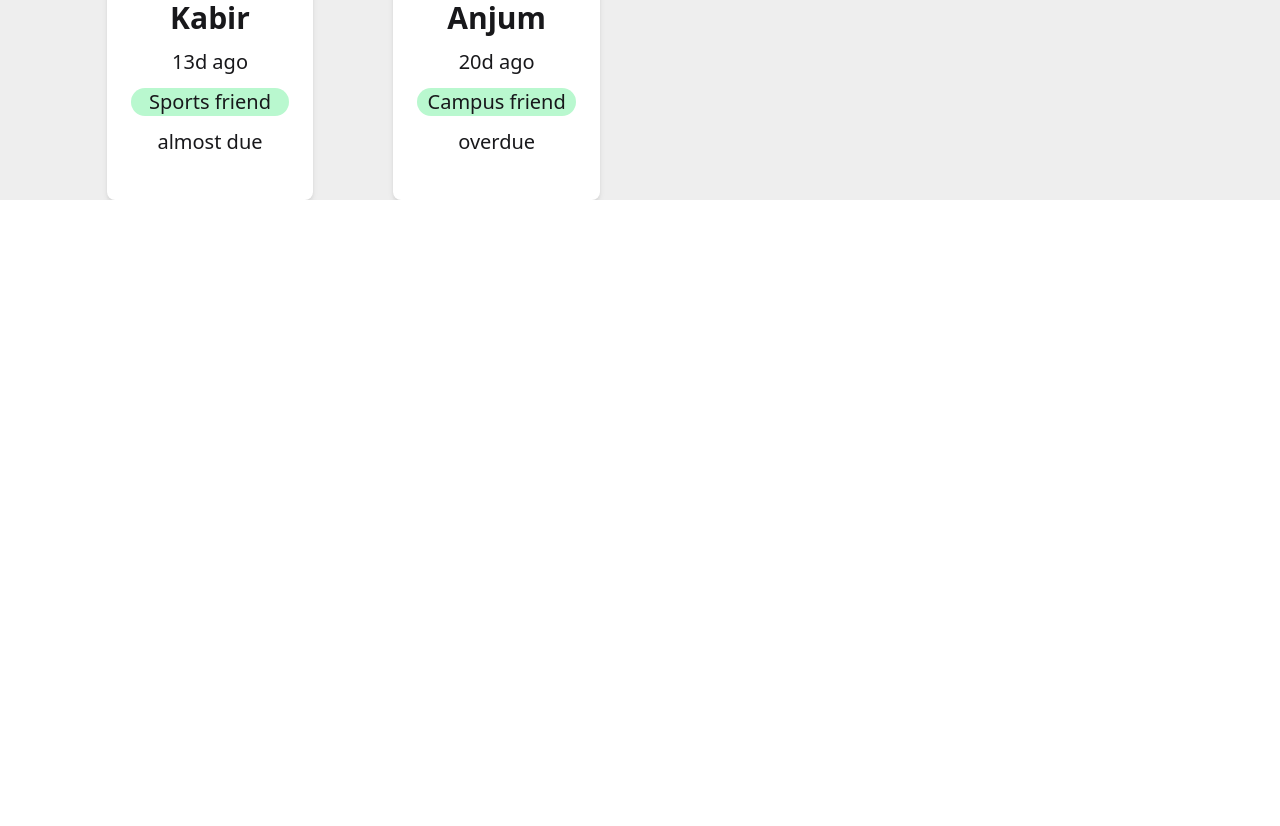
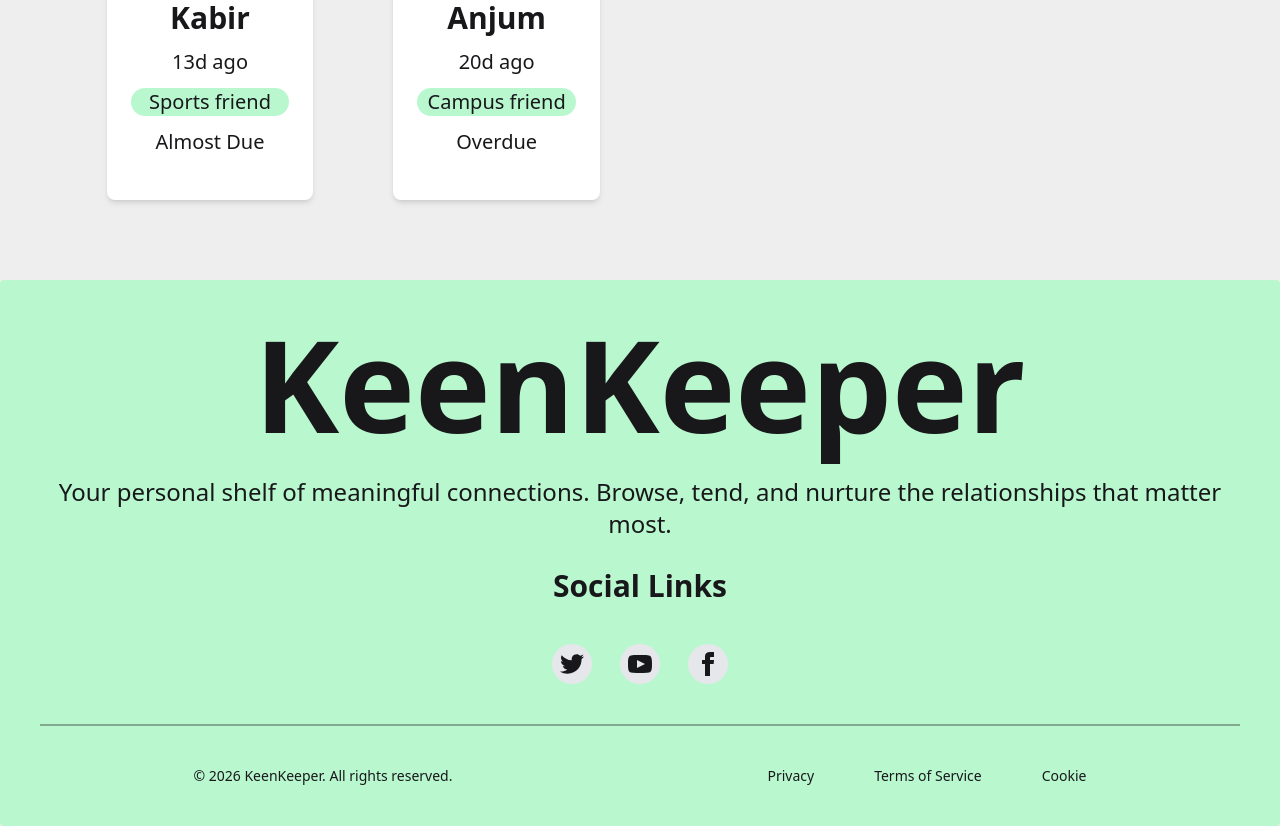
Before and after one commit to Rubelhasan-Hub/keen-keeper, a Next.js app: page / in a window 1280 px wide. Shown: the part 2400-3226 px from the top of the page. Before the commit the page ends 2600 px from the top, so only its background shows below. Built offline with nearby package versions, Linux system fonts and the light colour scheme.

Commit message:
Added the footer sectino in the footer added a project name social links and effect on hover tham and cpyright text

```diff
--- a/public/fd.json
+++ b/public/fd.json
@@ -5,7 +5,7 @@
     "picture": "/image/photo-1.jpeg",
     "email": "arian.hasan01@example.com",
     "days_since_contact": 18,
-    "status": "overdue",
+    "status": "Overdue",
     "tags": ["Close friend"],
     "bio": "Met during a university workshop. Very friendly and supportive.",
     "goal": 14,
@@ -17,7 +17,7 @@
     "picture": "/image/photo-2.jpeg",
     "email": "nusrat.jahan02@example.com",
     "days_since_contact": 9,
-    "status": "on-track",
+    "status": "On-Track",
     "tags": ["Classmate"],
     "bio": "We know each other from campus events and group study sessions.",
     "goal": 14,
@@ -29,7 +29,7 @@
     "picture": "/image/photo-3.jpeg",
     "email": "tamim.rahman03@example.com",
     "days_since_contact": 13,
-    "status": "almost due",
+    "status": "Almost Due",
     "tags": ["Friend"],
     "bio": "Connected through an inter-university tech competition.",
     "goal": 14,
@@ -41,7 +41,7 @@
     "picture": "/image/photo-4.jpeg",
     "email": "mahi.akter04@example.com",
     "days_since_contact": 21,
-    "status": "overdue",
+    "status": "Overdue",
     "tags": ["Debate"],
     "bio": "Met in a debate-related event and stayed in touch since then.",
     "goal": 14,
@@ -53,7 +53,7 @@
     "picture": "/image/photo-5.png",
     "email": "sabbir.ahmed05@example.com",
     "days_since_contact": 6,
-    "status": "on-track",
+    "status": "On-Track",
     "tags": ["Tech friend"],
     "bio": "Known for sharing coding resources and helpful advice.",
     "goal": 14,
@@ -65,7 +65,7 @@
     "picture": "/image/photo-6jpeg.jpeg",
     "email": "farzana.islam06@example.com",
     "days_since_contact": 12,
-    "status": "almost due",
+    "status": "Almost Due",
     "tags": ["Club friend"],
     "bio": "Met through a student club and often talk about study plans.",
     "goal": 14,
@@ -77,7 +77,7 @@
     "picture": "/image/photo-7.jpg",
     "email": "rakib.hossain07@example.com",
     "days_since_contact": 17,
-    "status": "overdue",
+    "status": "Overdue",
     "tags": ["Project mate"],
     "bio": "Worked together on a small academic project and became friends.",
     "goal": 14,
@@ -89,7 +89,7 @@
     "picture": "/image/photo-8jpeg.jpeg",
     "email": "tanjila.noor08@example.com",
     "days_since_contact": 5,
-    "status": "on-track",
+    "status": "On-Track",
     "tags": ["Good friend"],
     "bio": "A very positive person who loves volunteering and teamwork.",
     "goal": 14,
@@ -101,7 +101,7 @@
     "picture": "/image/photo-9.jpeg",
     "email": "imran.kabir09@example.com",
     "days_since_contact": 13,
-    "status": "almost due",
+    "status": "Almost Due",
     "tags": ["Sports friend"],
     "bio": "We met through a campus sports event and became close.",
     "goal": 14,
@@ -113,7 +113,7 @@
     "picture": "/image/photo-10jpeg.jpeg",
     "email": "sadia.anjum10@example.com",
     "days_since_contact": 20,
-    "status": "overdue",
+    "status": "Overdue",
     "tags": ["Campus friend"],
     "bio": "Met at a seminar and kept regular communication for study help.",
     "goal": 14,
--- a/src/app/layout.js
+++ b/src/app/layout.js
@@ -1,6 +1,7 @@
 import { Geist, Geist_Mono } from "next/font/google";
 import "./globals.css";
 import Navbar from "@/components/shared/Navbar/Navbar";
+import Footer from "@/components/shared/Footer/Footer";
 
 const geistSans = Geist({
   variable: "--font-geist-sans",
@@ -25,9 +26,10 @@ export default function RootLayout({ children }) {
       className={`${geistSans.variable} ${geistMono.variable} h-full antialiased`}
     >
       <body className="bg-base-300 min-h-screen text-base-content">
-        <Navbar/>
+        <Navbar />
         {children}
-        </body>
+        <Footer />
+      </body>
     </html>
   );
 }
--- /dev/null
+++ b/src/components/shared/Footer/Footer.jsx
@@ -0,0 +1,61 @@
+const Footer = () => {
+    return (
+        <footer className="footer footer-horizontal footer-center bg-green-200 text-base-content rounded p-10">
+            <nav className="">
+                <h1 className="text-6xl sm:text-9xl font-bold">KeenKeeper</h1>
+                <p className="text-xl pt-5 sm:text-2xl">Your personal shelf of meaningful connections. Browse, tend, and nurture the relationships that matter most.</p>
+                <p className="text-4xl font-bold pt-5 sm:text-3xl">Social Links</p>
+            </nav>
+            <nav>
+                <div className="grid grid-flow-col gap-7 ">
+                    <a className="transition duration-300 ease-in-out hover:-translate-y-2 hover:shadow-xl bg-gray-200 p-2 rounded-3xl">
+                        <svg
+                            xmlns="http://www.w3.org/2000/svg"
+                            width="24"
+                            height="24"
+                            viewBox="0 0 24 24"
+                            className="fill-current">
+                            <path
+                                d="M24 4.557c-.883.392-1.832.656-2.828.775 1.017-.609 1.798-1.574 2.165-2.724-.951.564-2.005.974-3.127 1.195-.897-.957-2.178-1.555-3.594-1.555-3.179 0-5.515 2.966-4.797 6.045-4.091-.205-7.719-2.165-10.148-5.144-1.29 2.213-.669 5.108 1.523 6.574-.806-.026-1.566-.247-2.229-.616-.054 2.281 1.581 4.415 3.949 4.89-.693.188-1.452.232-2.224.084.626 1.956 2.444 3.379 4.6 3.419-2.07 1.623-4.678 2.348-7.29 2.04 2.179 1.397 4.768 2.212 7.548 2.212 9.142 0 14.307-7.721 13.995-14.646.962-.695 1.797-1.562 2.457-2.549z"></path>
+                        </svg>
+                    </a>
+                    <a className="transition duration-300 ease-in-out hover:-translate-y-2 hover:shadow-xl bg-gray-200 p-2 rounded-3xl">
+                        <svg
+                            xmlns="http://www.w3.org/2000/svg"
+                            width="24"
+                            height="24"
+                            viewBox="0 0 24 24"
+                            className="fill-current">
+                            <path
+                                d="M19.615 3.184c-3.604-.246-11.631-.245-15.23 0-3.897.266-4.356 2.62-4.385 8.816.029 6.185.484 8.549 4.385 8.816 3.6.245 11.626.246 15.23 0 3.897-.266 4.356-2.62 4.385-8.816-.029-6.185-.484-8.549-4.385-8.816zm-10.615 12.816v-8l8 3.993-8 4.007z"></path>
+                        </svg>
+                    </a>
+                    <a className="transition duration-300 ease-in-out hover:-translate-y-2 hover:shadow-xl bg-gray-200 p-2 rounded-3xl">
+                        <svg
+                            xmlns="http://www.w3.org/2000/svg"
+                            width="24"
+                            height="24"
+                            viewBox="0 0 24 24"
+                            className="fill-current">
+                            <path
+                                d="M9 8h-3v4h3v12h5v-12h3.642l.358-4h-4v-1.667c0-.955.192-1.333 1.115-1.333h2.885v-5h-3.808c-3.596 0-5.192 1.583-5.192 4.615v3.385z"></path>
+                        </svg>
+                    </a>
+                </div>
+            </nav>
+            <hr className="border w-full opacity-35" />
+            <div className="flex justify-around w-full">
+                <div>
+                <p>© 2026 KeenKeeper. All rights reserved.</p>
+                </div>
+                <div className="flex sm:gap-15">
+                    <p>Privacy</p>
+                    <p>Terms of Service  </p>
+                    <p> Cookie</p>
+                </div>
+            </div>
+        </footer>
+    );
+};
+
+export default Footer;
```
Also changed, not shown: src/app/page.jsx (+7 -8 lines).
